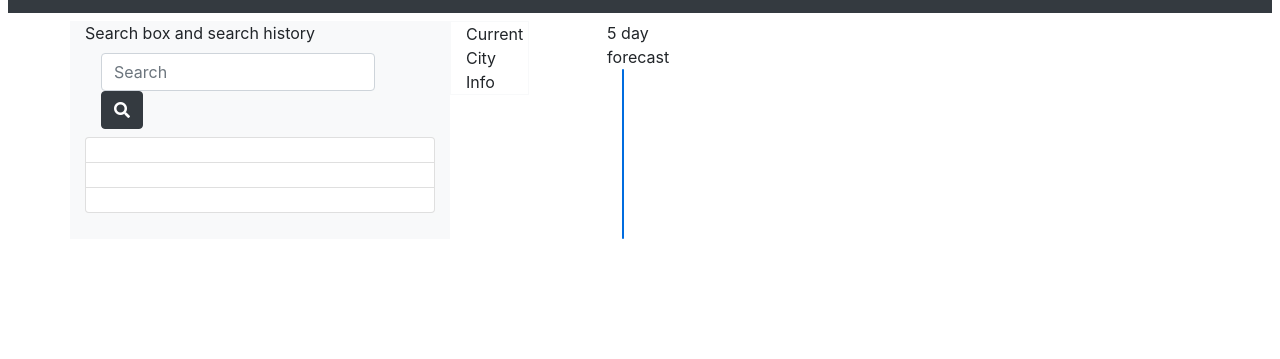
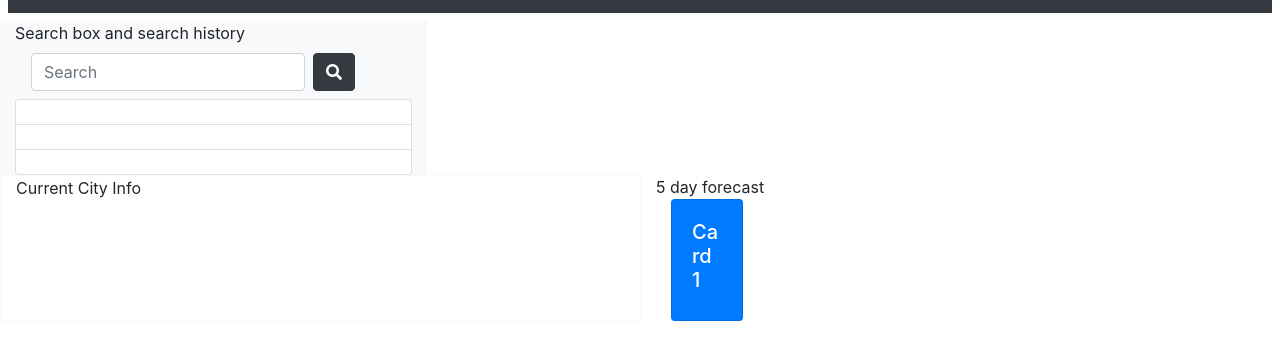
Before and after one commit to aksmith5239/weather-dash, a plain HTML site: page index.html in a window 1280 px wide. Shown: the part 67-426 px from the top of the page. Drawn offline with nearby package versions, Linux system fonts and the light colour scheme; no server answers; a web font is replaced by a local one.

Commit message:
basic layout complete

```diff
--- a/index.html
+++ b/index.html
@@ -31,8 +31,8 @@
     <header class="text-center text-white bg-dark m-2 p-2">
         <h1>Weather Dashboard</h1>
     </header>
-   <div class="container">
-       <div class="row">
+   <main class="container-fluid d-flex h-100 flex-column">
+       <div class="row flex-grow-1">
            <div class='col-4 bg-light'>
             Search box and search history
                 <nav class="navbar navbar-light bg-light">
@@ -41,20 +41,23 @@
                     <button class="btn btn-dark my-2 my-sm-0" type="submit"><i class="fas fa-search"></i></button>
                     </form>
                 </nav>
+
                 <ul class="list-group">
                     <li class="list-group-item"></li>
                     <li class="list-group-item"></li>
                     <li class="list-group-item"></li>
                 </ul>
-           </div>
-         <div class="row-12">
-            <div class='col-6 border border-light'>
+
+
+            </div>   <!-- end of search col-->
+        </div> <!--end of search row-->
+
+        <div class="row ">
+            <div class='col border border-light'>
                 Current City Info
-            </div>
-         </div>
+            </div> <!-- end of currnent city col-->
 
-    <div class='row'>
-        <div class='col-6'>
+            <div class='col'> <!-- beginning col for five day forecast-->
                 5 day forecast
                 <!-- need five cards to display each day -->
              <div class=col-md-2>
@@ -65,11 +68,15 @@
                      </div>
                  </div>
              </div>
-        </div>
-    </div> <!--end of row div-->
 
-</div>
-</div>
+
+
+            </div> <!--end of col for five day forecast-->
+
+        </div>    <!-- end of current city & forecast row-->
+
+
+    </main> <!-- end of container-->
 
 
 
```
Lines whose indentation alone changed are shown as unchanged.
